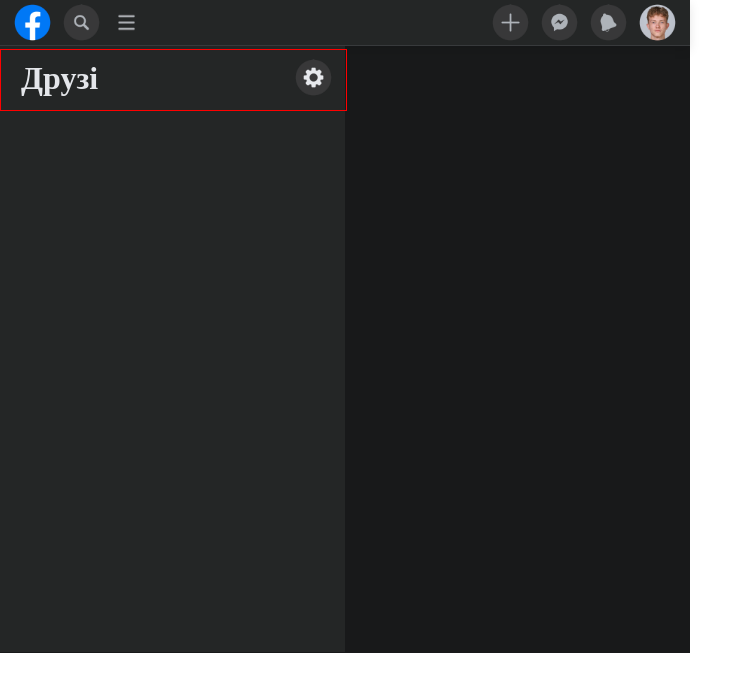
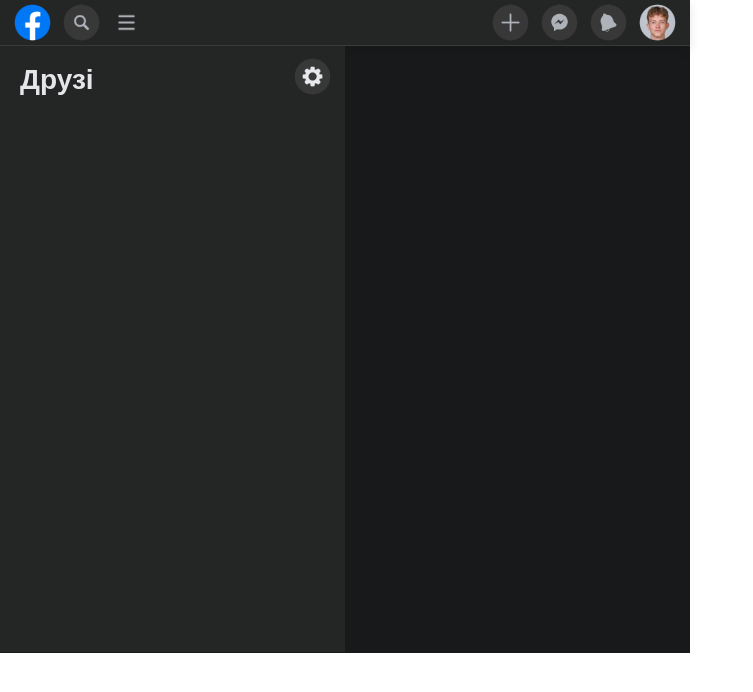
Before and after one commit to vanyachernov/htmlProject, a plain HTML site: page index.html in a window 1280 px wide. Shown: the whole page, without its empty margins (0-753 px from the left). Drawn offline with nearby package versions, Linux system fonts and the light colour scheme.

Commit message:
Release v1.2

```diff
--- a/css/main.css
+++ b/css/main.css
@@ -48,7 +48,7 @@ body {
   display: inline-block;
   width: 100%;
   height: 60px;
-  border: 1px solid red;
+  font-size: 14px;
 }
 
 .gear {
@@ -57,9 +57,10 @@ body {
 }
 
 .title {
-  font-weight: bold;
   float: left;
-  font-family: "Titillium";
+  font-weight: 600;
+  font-size: 2em;
+  font-family: 'Open Sans', sans-serif;
   color: #E4E6EA;
   margin: 10px 0px 0px 20px;
 }
--- a/index.html
+++ b/index.html
@@ -2,8 +2,11 @@
 <html lang="en" dir="ltr">
   <head>
     <meta charset="utf-8">
-    <title>MyProject!</title>
+    <title>Друзі | Facebook</title>
     <link rel="stylesheet" href="./css/main.css">
+    <link rel="preconnect" href="https://fonts.googleapis.com">
+    <link rel="preconnect" href="https://fonts.gstatic.com" crossorigin>
+    <link href="https://fonts.googleapis.com/css2?family=Open+Sans:wght@300;400;500;600&display=swap" rel="stylesheet">
   </head>
   <body>
     <div class="main">
```
